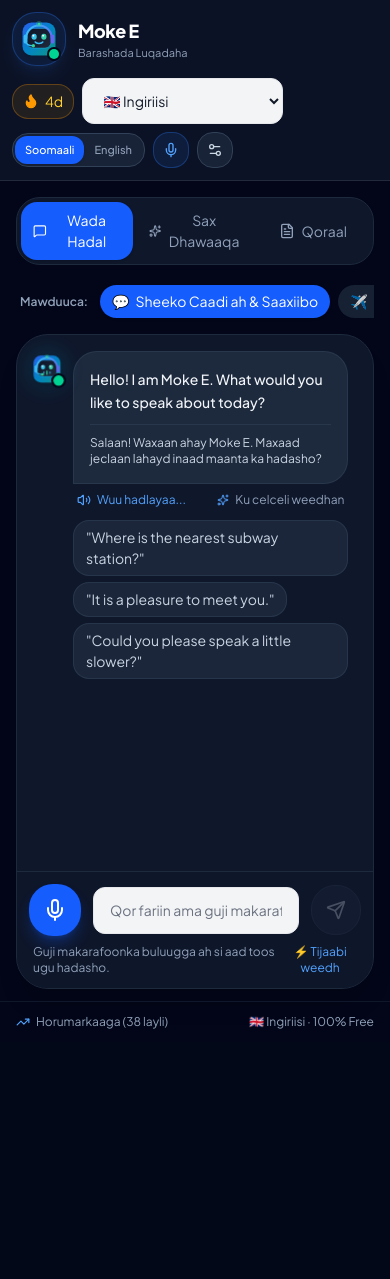
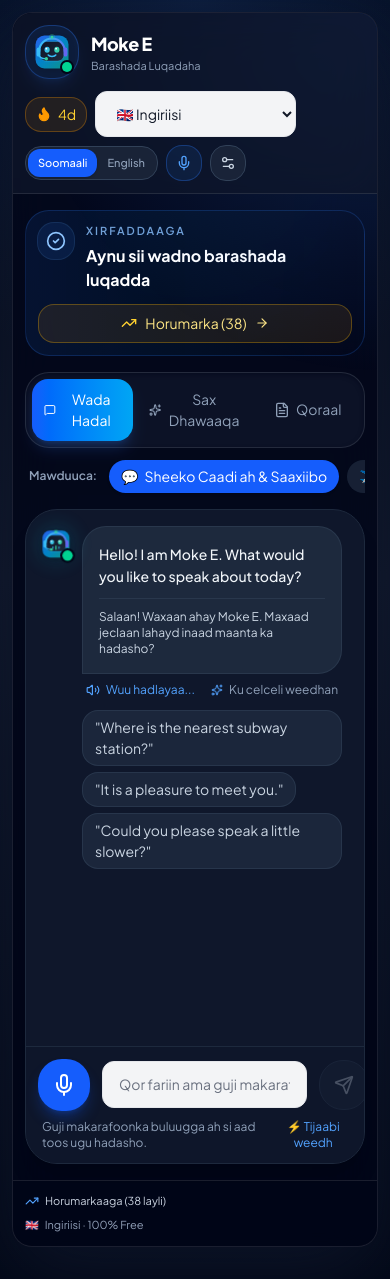
Before and after one commit to ApdowJr/Muke-E, a React (Vite) app: page / in a window 390 px wide. Before the commit the page ends 1042 px from the top, so only its background shows below. Built offline with nearby package versions, Linux system fonts and the light colour scheme.

Commit message:
Refresh the Muke-E app layout with a premium modern mobile-first shell

```diff
--- a/src/App.tsx
+++ b/src/App.tsx
@@ -4,6 +4,8 @@ import {
   Sparkles,
   FileText,
   TrendingUp,
+  ArrowRight,
+  CheckCircle2,
 } from 'lucide-react';
 import { AppLanguage, SkillLevel, TabType, TargetLanguageCode } from './types';
 import { Header } from './components/Header';
@@ -39,7 +41,6 @@ export default function App() {
       if (savedAppLang) setAppLang(savedAppLang);
     } catch (e) {}
 
-    // Check microphone permission
     if (navigator.permissions && navigator.permissions.query) {
       navigator.permissions
         .query({ name: 'microphone' as PermissionName })
@@ -78,8 +79,9 @@ export default function App() {
   };
 
   return (
-    <div className="min-h-screen bg-slate-950 text-slate-100 flex flex-col font-['Plus_Jakarta_Sans',sans-serif]">
-      {/* Header */}
+    <div className="min-h-screen bg-[radial-gradient(circle_at_top,_rgba(59,130,246,0.18),transparent_30%),linear-gradient(180deg,#020817_0%,#0f172a_45%,#020817_100%)] text-slate-100">
+      <div className="mx-auto flex min-h-screen w-full max-w-7xl flex-col px-3 pb-8 pt-3 sm:px-4 lg:px-6">
+        <div className="app-shell flex min-h-screen flex-col overflow-hidden rounded-[28px] border border-white/10 bg-slate-950/80 shadow-[0_28px_80px_rgba(15,23,42,0.8)] backdrop-blur-xl">
           <Header
             targetLang={targetLang}
             setTargetLang={handleSetTargetLang}
@@ -97,51 +99,76 @@ export default function App() {
             streakDays={progressData.streakDays}
           />
 
-      {/* Clean Tab Bar with quick progress link */}
-      <div className="max-w-md mx-auto w-full px-4 pt-4 pb-2">
-        <nav aria-label="Main Navigation" className="flex items-center justify-center">
-          <div className="flex items-center gap-1 p-1 bg-slate-900 border border-slate-800 rounded-2xl w-full">
+          <div className="px-3 pb-3 pt-4 sm:px-5 lg:px-6">
+            <div className="mb-4 flex flex-col gap-3 rounded-2xl border border-blue-500/20 bg-gradient-to-r from-blue-500/10 via-sky-500/5 to-transparent p-3 sm:flex-row sm:items-center sm:justify-between sm:p-4">
+              <div className="flex items-start gap-3">
+                <div className="rounded-xl bg-blue-500/10 p-2 text-blue-300 ring-1 ring-blue-400/20">
+                  <CheckCircle2 className="h-5 w-5" />
+                </div>
+                <div>
+                  <p className="text-[11px] font-semibold uppercase tracking-[0.18em] text-blue-300/80">
+                    {isSomali ? 'Xirfaddaaga' : 'Your practice'}
+                  </p>
+                  <h2 className="mt-1 text-base font-bold text-white sm:text-lg">
+                    {isSomali ? 'Aynu sii wadno barashada luqadda' : 'Keep learning with confidence'}
+                  </h2>
+                </div>
+              </div>
+
+              <button
+                onClick={() => setIsProgressModalOpen(true)}
+                className="inline-flex items-center justify-center gap-2 rounded-xl border border-amber-400/30 bg-amber-500/10 px-3 py-2 text-xs font-semibold text-amber-200 transition hover:bg-amber-500/15"
+              >
+                <TrendingUp className="h-4 w-4 text-amber-300" />
+                <span>
+                  {isSomali ? `Horumarka (${progressData.totalCount})` : `Progress (${progressData.totalCount})`}
+                </span>
+                <ArrowRight className="h-3.5 w-3.5" />
+              </button>
+            </div>
+
+            <nav aria-label="Main Navigation" className="w-full">
+              <div className="flex items-center gap-1 rounded-2xl border border-white/10 bg-slate-900/80 p-1.5 shadow-inner shadow-slate-950/50">
                 <button
                   onClick={() => setActiveTab('conversation')}
-              className={`flex-1 py-2 px-3 rounded-xl text-xs sm:text-sm font-semibold flex items-center justify-center gap-1.5 transition-colors ${
+                  className={`flex flex-1 items-center justify-center gap-1.5 rounded-xl px-3 py-2.5 text-[11px] font-semibold transition-all sm:text-sm ${
                     activeTab === 'conversation'
-                  ? 'bg-blue-600 text-white shadow-sm'
-                  : 'text-slate-400 hover:text-white'
+                      ? 'bg-gradient-to-r from-blue-600 to-sky-500 text-white shadow-lg shadow-blue-500/20'
+                      : 'text-slate-400 hover:bg-slate-800 hover:text-white'
                   }`}
                 >
-              <MessageSquare className="w-4 h-4" />
+                  <MessageSquare className="h-4 w-4" />
                   <span>{isSomali ? 'Wada Hadal' : 'Conversation'}</span>
                 </button>
 
                 <button
                   onClick={() => setActiveTab('pronunciation')}
-              className={`flex-1 py-2 px-3 rounded-xl text-xs sm:text-sm font-semibold flex items-center justify-center gap-1.5 transition-colors ${
+                  className={`flex flex-1 items-center justify-center gap-1.5 rounded-xl px-3 py-2.5 text-[11px] font-semibold transition-all sm:text-sm ${
                     activeTab === 'pronunciation'
-                  ? 'bg-blue-600 text-white shadow-sm'
-                  : 'text-slate-400 hover:text-white'
+                      ? 'bg-gradient-to-r from-blue-600 to-sky-500 text-white shadow-lg shadow-blue-500/20'
+                      : 'text-slate-400 hover:bg-slate-800 hover:text-white'
                   }`}
                 >
-              <Sparkles className="w-4 h-4" />
+                  <Sparkles className="h-4 w-4" />
                   <span>{isSomali ? 'Sax Dhawaaqa' : 'Pronounce'}</span>
                 </button>
 
                 <button
                   onClick={() => setActiveTab('transcription')}
-              className={`flex-1 py-2 px-3 rounded-xl text-xs sm:text-sm font-semibold flex items-center justify-center gap-1.5 transition-colors ${
+                  className={`flex flex-1 items-center justify-center gap-1.5 rounded-xl px-3 py-2.5 text-[11px] font-semibold transition-all sm:text-sm ${
                     activeTab === 'transcription'
-                  ? 'bg-blue-600 text-white shadow-sm'
-                  : 'text-slate-400 hover:text-white'
+                      ? 'bg-gradient-to-r from-blue-600 to-sky-500 text-white shadow-lg shadow-blue-500/20'
+                      : 'text-slate-400 hover:bg-slate-800 hover:text-white'
                   }`}
                 >
-              <FileText className="w-4 h-4" />
+                  <FileText className="h-4 w-4" />
                   <span>{isSomali ? 'Qoraal' : 'Dictate'}</span>
                 </button>
               </div>
             </nav>
           </div>
 
-      {/* Main Content */}
-      <main className="flex-1 max-w-5xl mx-auto w-full px-4 py-3">
+          <main className="flex-1 px-3 pb-4 sm:px-5 lg:px-6">
             {activeTab === 'conversation' && (
               <ConversationView
                 targetLang={targetLang}
@@ -176,7 +203,29 @@ export default function App() {
             )}
           </main>
 
-      {/* Learning Progress Modal with Recharts Visual Representation */}
+          <footer className="border-t border-white/10 bg-slate-950/40 px-3 py-3 sm:px-5 lg:px-6">
+            <div className="flex flex-col gap-2 text-[11px] text-slate-400 sm:flex-row sm:items-center sm:justify-between">
+              <button
+                onClick={() => setIsProgressModalOpen(true)}
+                className="inline-flex items-center gap-1.5 self-start font-medium text-slate-300 transition hover:text-white"
+              >
+                <TrendingUp className="h-3.5 w-3.5 text-blue-400" />
+                <span>
+                  {isSomali ? `Horumarkaaga (${progressData.totalCount} layli)` : `Learning Progress (${progressData.totalCount} done)`}
+                </span>
+              </button>
+
+              <span className="inline-flex items-center gap-1.5 self-start sm:self-auto">
+                <span>{currentLang.flag}</span>
+                <span>
+                  {isSomali ? currentLang.nameSo : currentLang.name} · 100% Free
+                </span>
+              </span>
+            </div>
+          </footer>
+        </div>
+      </div>
+
       <LearningProgressModal
         isOpen={isProgressModalOpen}
         onClose={() => setIsProgressModalOpen(false)}
@@ -184,7 +233,6 @@ export default function App() {
         progress={progressData}
       />
 
-      {/* Microphone Permission Modal */}
       <MicrophonePermissionModal
         isOpen={isMicModalOpen}
         onClose={() => setIsMicModalOpen(false)}
@@ -193,22 +241,6 @@ export default function App() {
           setIsMicPermitted(true);
         }}
       />
-
-      {/* Clean Footer with Quick Progress Link */}
-      <footer className="border-t border-slate-900 py-3 px-4 text-center text-xs text-slate-500">
-        <div className="max-w-5xl mx-auto flex items-center justify-between">
-          <button
-            onClick={() => setIsProgressModalOpen(true)}
-            className="flex items-center gap-1.5 text-slate-400 hover:text-white transition-colors font-medium"
-          >
-            <TrendingUp className="w-3.5 h-3.5 text-blue-400" />
-            <span>{isSomali ? `Horumarkaaga (${progressData.totalCount} layli)` : `Learning Progress (${progressData.totalCount} done)`}</span>
-          </button>
-          <span className="text-slate-400">
-            {currentLang.flag} {isSomali ? currentLang.nameSo : currentLang.name} · 100% Free
-          </span>
-        </div>
-      </footer>
     </div>
   );
 }
```
Lines whose indentation alone changed are shown as unchanged.
